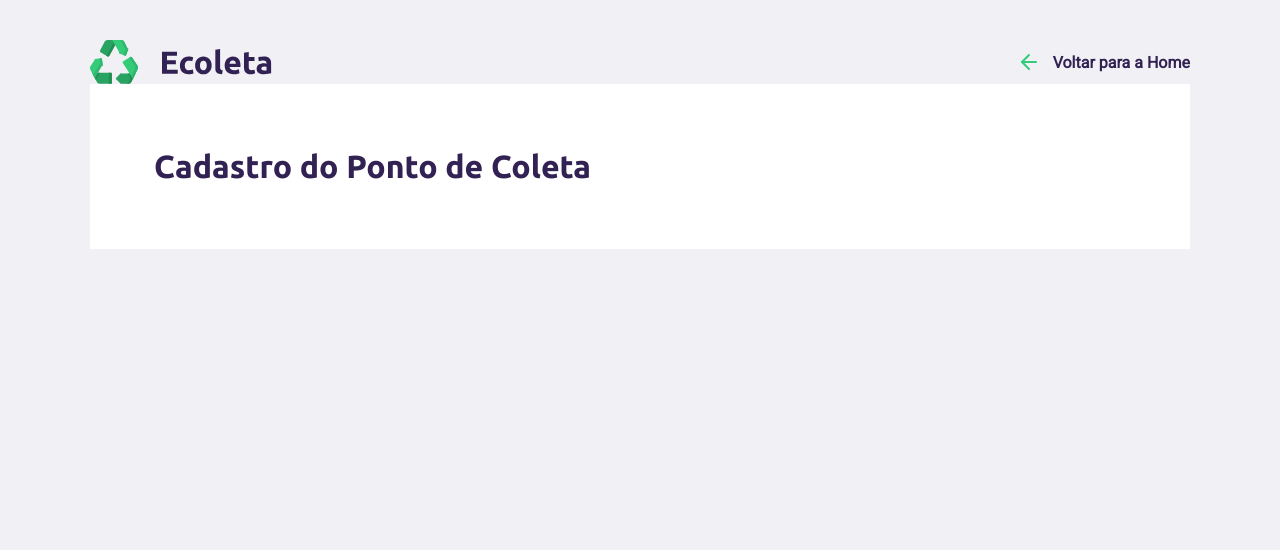
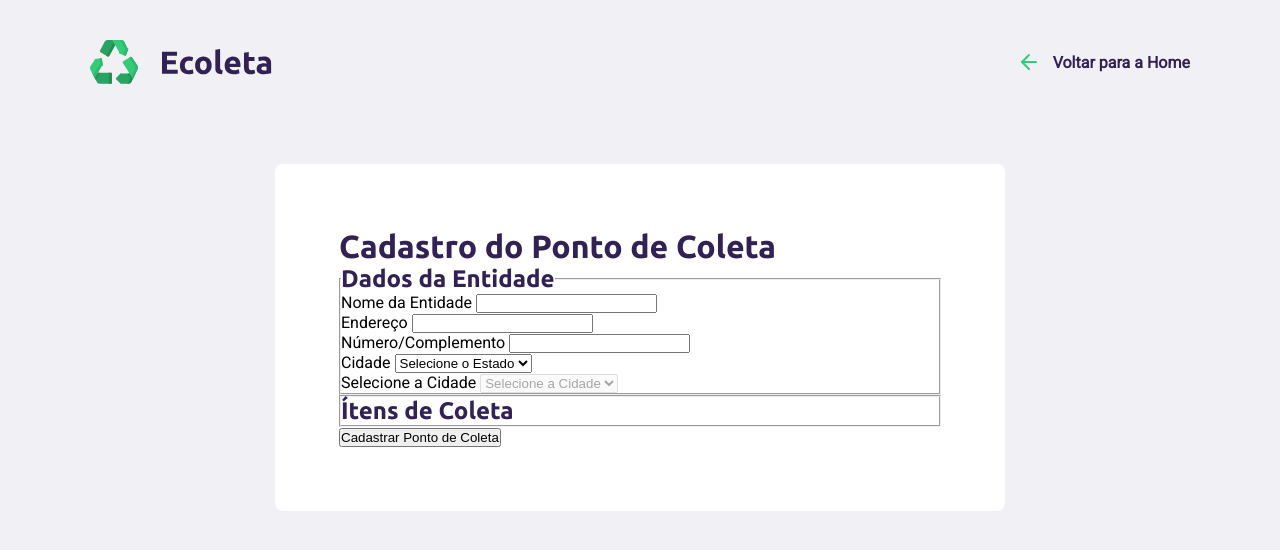
Before and after one commit to drigosantos81/e-coleta, a plain HTML site: page create-point.html in a window 1280 px wide. Drawn offline with Linux system fonts and the light colour scheme.

Commit message:
Incluido componentes na page createpoints.

```diff
--- a/create-point.html
+++ b/create-point.html
@@ -19,6 +19,50 @@
 
         <form action="">
             <h1>Cadastro do Ponto de Coleta</h1>
+
+            <fieldset>
+                <legend>
+                    <h2>Dados da Entidade</h2>
+                </legend>
+
+                <div class="field">
+                    <label for="name">Nome da Entidade</label>
+                    <input type="text" name="name" id="">
+                </div>
+
+                <div class="field-group">
+                    <div class="field">
+                        <label for="address">Endereço</label>
+                        <input type="text" name="address">
+                    </div>
+                    <div class="field">
+                        <label for="address">Número/Complemento</label>
+                        <input type="text" name="address2">
+                    </div>
+                </div>
+
+                <div class="field-group">
+                    <div class="field">
+                        <label for="state">Cidade</label>
+                        <select name="uf">
+                            <option value="">Selecione o Estado</option>
+                        </select>
+                    </div>
+                    <div class="field">
+                        <label for="city">Selecione a Cidade</label>
+                        <select name="city" id="" disabled>
+                            <option value="">Selecione a Cidade</option>
+                        </select>
+                    </div>
+                </div>
+
+            </fieldset>
+
+            <fieldset>
+                <h2>Ítens de Coleta</h2>
+            </fieldset>
+
+            <button type="submit">Cadastrar Ponto de Coleta</button>
         </form>
     </div>
 </body>
--- a/styles/create-point.css
+++ b/styles/create-point.css
@@ -28,5 +28,9 @@
 
 form {
     background-color: white;
+    margin: 80px auto;
     padding: 64px;
+    border-radius: 8px;
+    max-width: 730px;
+
 }
--- a/styles/main.css
+++ b/styles/main.css
@@ -6,7 +6,7 @@
 * {
     margin: 0;
     padding: 0;
-    /* border: 0; */
+    box-sizing: border-box;
 }
 
 html {
```
